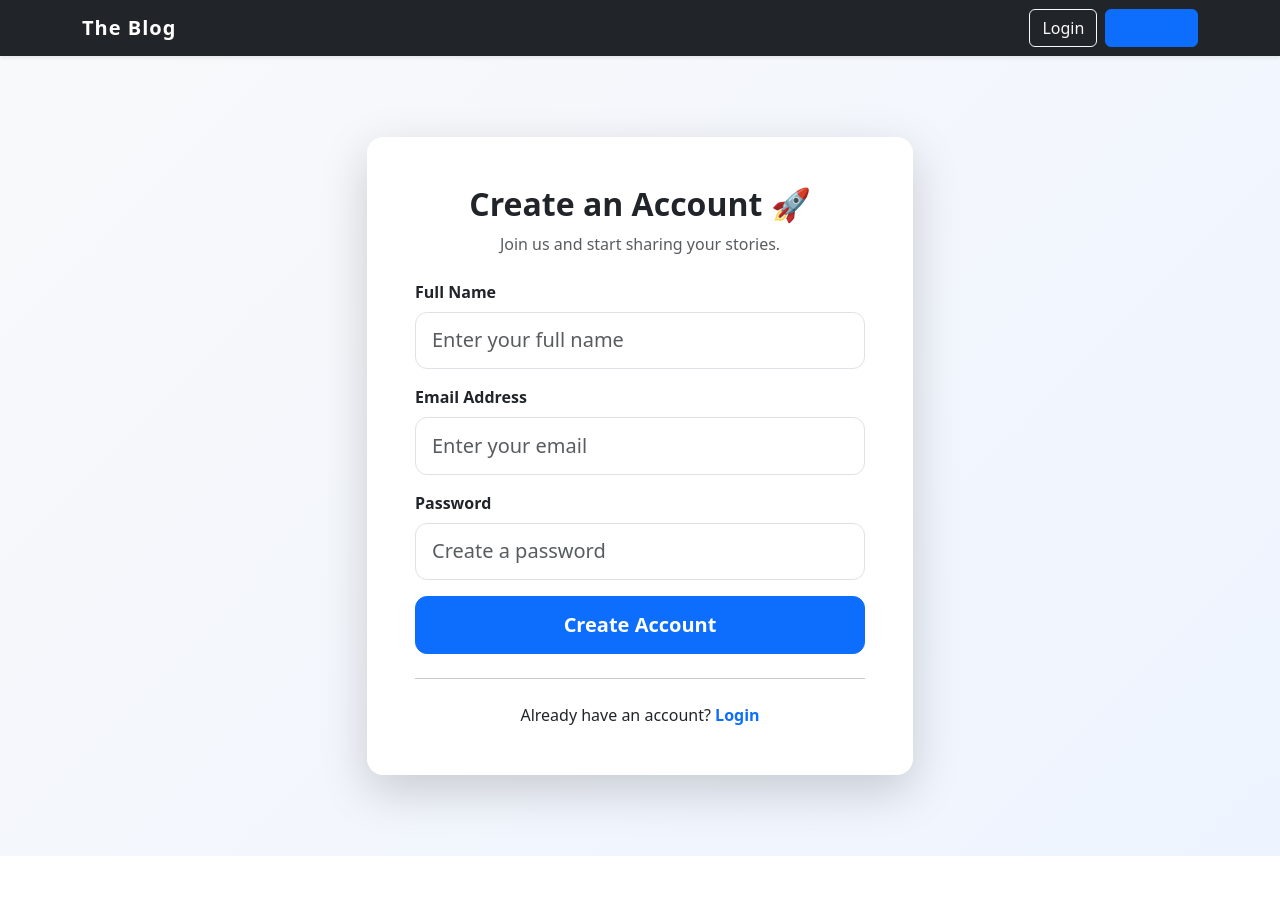
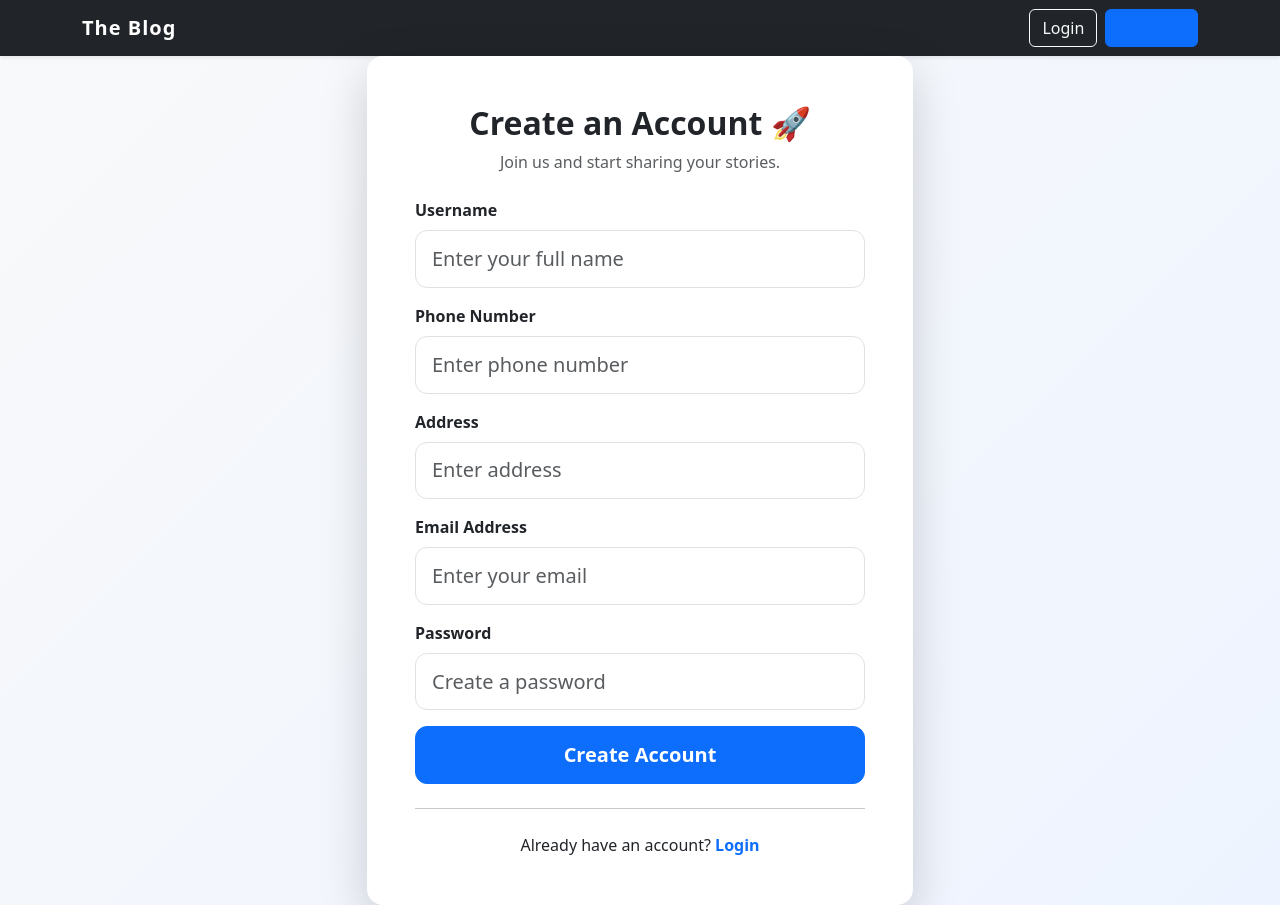
Before and after one commit to itzkesh/blog, a Vue app: page /register in a window 1280 px wide. Before the commit the page ends 856 px from the top, so only its background shows below. Built offline with nearby package versions, Linux system fonts and the light colour scheme.

Commit message:
changed something

```diff
--- a/src/views/auth/Register.vue
+++ b/src/views/auth/Register.vue
@@ -1,14 +1,16 @@
 <script setup lang="ts">
-import { supabase } from '../../lib/supabase'
 import { ref } from 'vue'
 import { useRouter } from 'vue-router'
+import { supabase } from '../../lib/supabase'
 
 const router = useRouter()
 
-// form state
-const fullName = ref('')
+const username = ref('')
 const email = ref('')
+const phoneNumber = ref('')
+const address = ref('')
 const password = ref('')
+
 const loading = ref(false)
 const errorMessage = ref('')
 const successMessage = ref('')
@@ -19,27 +21,44 @@ const signUp = async () => {
     errorMessage.value = ''
     successMessage.value = ''
 
+    // Create auth user
     const { data, error } = await supabase.auth.signUp({
       email: email.value,
       password: password.value,
       options: {
         data: {
-          full_name: fullName.value
+          full_name: username.value
         }
       }
     })
 
     if (error) throw error
 
+    // If user was created successfully
+    if (data.user) {
+      const { error: profileError } = await supabase
+        .from('seller_profiles')
+        .insert({
+          id: data.user.id,
+          username: username.value,
+          email: email.value,
+          phone_number: phoneNumber.value,
+          address: address.value
+        })
+
+      if (profileError) throw profileError
+    }
+
     if (data.session) {
       router.push('/admin/dashboard')
     } else {
       successMessage.value =
-        'Registration successful! Check your email to verify your account.'
+        'Registration successful! Please verify your email before logging in.'
     }
+
   } catch (err: any) {
     console.error(err)
-    errorMessage.value = err.message || 'Something went wrong.'
+    errorMessage.value = err.message
   } finally {
     loading.value = false
   }
@@ -65,16 +84,42 @@ const signUp = async () => {
 
               <form @submit.prevent="signUp">
 
-                <!-- Full Name -->
+                <!-- Username -->
                 <div class="mb-3">
                   <label class="form-label fw-semibold">
-                    Full Name
+                    Username
                   </label>
                   <input
                     type="text"
-                    v-model="fullName"
+                    v-model="username"
                     class="form-control form-control-lg"
                     placeholder="Enter your full name"
+                  >
+                </div>
+
+                <div class="mb-3">
+                  <label class="form-label fw-semibold">
+                    Phone Number
+                  </label>
+
+                  <input
+                    v-model="phoneNumber"
+                    type="text"
+                    class="form-control form-control-lg"
+                    placeholder="Enter phone number"
+                  >
+                </div>
+
+                <div class="mb-3">
+                  <label class="form-label fw-semibold">
+                    Address
+                  </label>
+
+                   <input
+                    v-model="address"
+                    type="text"
+                    class="form-control form-control-lg"
+                    placeholder="Enter address"
                   >
                 </div>
 
```
